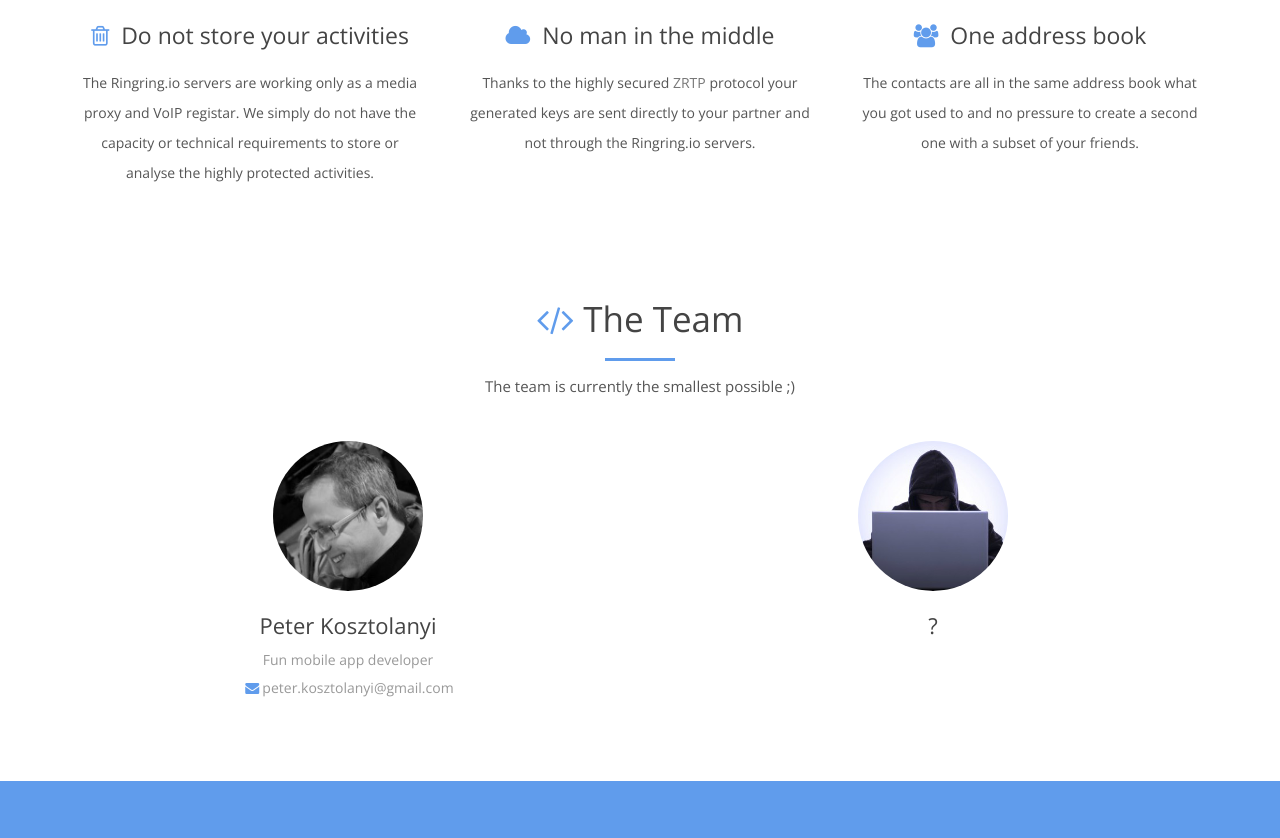
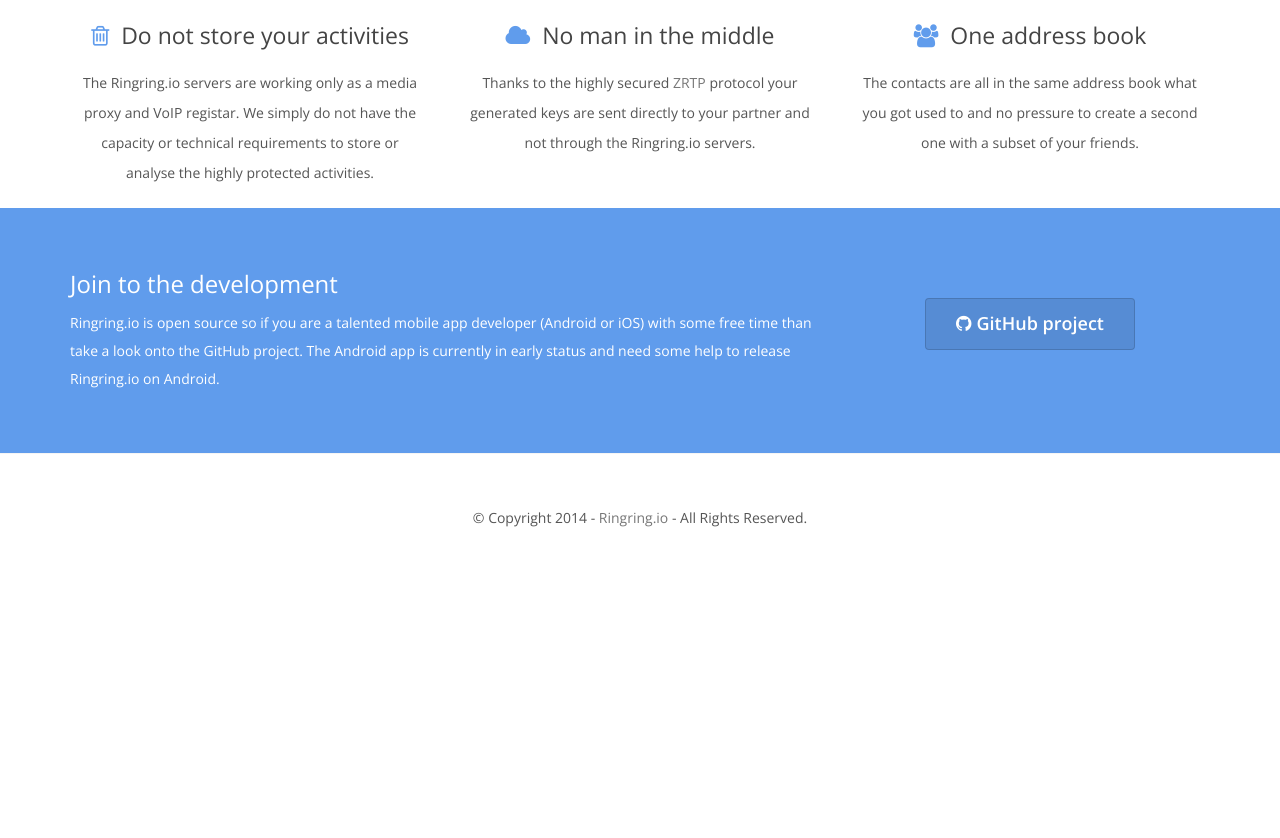
Before and after one commit to ringring-io/ringring-io.github.io, a plain HTML site: page index.html in a window 1280 px wide. Shown: the part 1340-2178 px from the top of the page. After the commit the page ends 1922 px from the top, so only its background shows below. Drawn offline with nearby package versions, Linux system fonts and the light colour scheme; some packages are replaced by stand-ins of ours.

Commit message:
Removing team section

```diff
--- a/index.html
+++ b/index.html
@@ -83,7 +83,6 @@
 							<ul class="nav navbar-nav navbar-right">
 								<li class="active"><a href="#home">Home</a></li>
                                 <li><a href="#about">About</a></li>
-								<li><a href="#contact">Contact</a></li>
 							</ul>
 						</div>
 					</div>
@@ -118,11 +117,11 @@
                                         data-speed="500"
                                         data-start="2100"
                                         data-easing="easeOutBack">
-                                    Ringring.io is a <b>Phone</b> and <b>Messaging</b> application built for <b>privacy</b> with open architectures. <br />
-                                    You can originate calls and send messages in a <b>secured</b> way with <b>no data-collecting</b> man<br />
-                                    or company in the middle. <br />
+                                    Ringring.io is a <b>Phone</b> and <b>Messaging</b> application built for <b>privacy</b> with open<br />
+                                    architectures. You can originate calls and send messages in a <b>secured</b> way with<br />
+                                    <b>no data-collecting</b> man or company in the middle. <br />
                                     <br />
-                                    The app is designed to <b>do not keep any footprint</b> on the server and <b>nor on your device</b>.
+                                    The app is designed to <b>do not keep any footprint</b> on the server and <b> on your device</b>.
                                 </div>
 
                                 <!-- Button -->
@@ -133,7 +132,7 @@
                                         data-speed="500"
                                         data-start="2600"
                                         data-easing="easeOutBack">
-                                    <a href="#" class="btn btn-slider"><i class="fa fa-apple"> Available soon on iTunes (stay tuned)</i></a>
+                                    <a href="#" class="btn btn-slider"><i class="fa fa-apple"> Available on iTunes (shortly)</i></a>
                                 </div>
 
                                 <!-- Image -->
@@ -248,69 +247,6 @@
 
                 </section>
 
-                <!-- For navigation -->
-                <section id="contact">
-
-                <!-- Team Start -->
-                <div class="team padd">
-                    <div class="container">
-                        <!-- Default Heading Area -->
-                        <div class="heading text-center">
-                            <!-- Heading -->
-                            <h2><i class="fa fa-code color"></i>&nbsp;The Team</h2>
-                            <div class="bor"></div>
-                            <p>The team is currently the smallest possible ;)</p>
-                        </div>
-                        <!-- Team Member's Details -->
-                        <div class="team-content">
-                            <div class="row">
-                                <div class="col-md-6 col-sm-6">
-                                    <!-- Team Member -->
-                                    <div class="team-member">
-                                        <!-- Image Hover Block -->
-                                        <div class="member-img">
-                                            <!-- Image  -->
-                                            <img class="img-responsive" src="img/user/peter_kosztolanyi.jpg" alt="" />
-                                            <!-- Hover block -->
-                                            <div class="social text-center">
-                                                <a class="linkedin" href="https://www.linkedin.com/pub/peter-kosztolanyi/8/793/561"><i class="fa fa-linkedin"></i></a>
-                                            </div>
-                                            <div class="hover-background"></div>
-                                        </div>
-                                        <!-- Member Details -->
-                                        <h3>Peter Kosztolanyi</h3>
-                                        <!-- Designation -->
-                                        <span class="deg">Fun mobile app developer</span>
-                                        <!-- Contact links -->
-                                        <div class="tlinks">
-
-                                            <span class="deg"><a href="#mailto:peter.kosztolanyi@gmail.com?Subject=Hello%20Ringring.io"><i class="fa fa-envelope"></i></a>peter.kosztolanyi@gmail.com</span>
-                                        </div>
-                                    </div>
-                                </div>
-                                <div class="col-md-6 col-sm-6">
-                                    <!-- Team Member -->
-                                    <div class="team-member">
-                                        <!-- Image Hover Block -->
-                                        <div class="member-img">
-                                            <!-- Image  -->
-                                            <img class="img-responsive" src="img/user/you.jpg" alt="" />
-                                            <!-- Hover block -->
-                                            <div class="social text-center">
-                                                <a class="linkedin" href="#"><i class="fa fa-linkedin"></i></a>
-                                            </div>
-                                            <div class="hover-background"></div>
-                                        </div>
-                                        <!-- Member Details -->
-                                        <h3>?</h3>
-                                    </div>
-                                </div>
-                            </div>
-                        </div>
-                    </div>
-                </div>
-                <!-- Team End -->
-
                 <!-- CTA Start -->
                 <div class="cta">
                     <div class="container">
```
